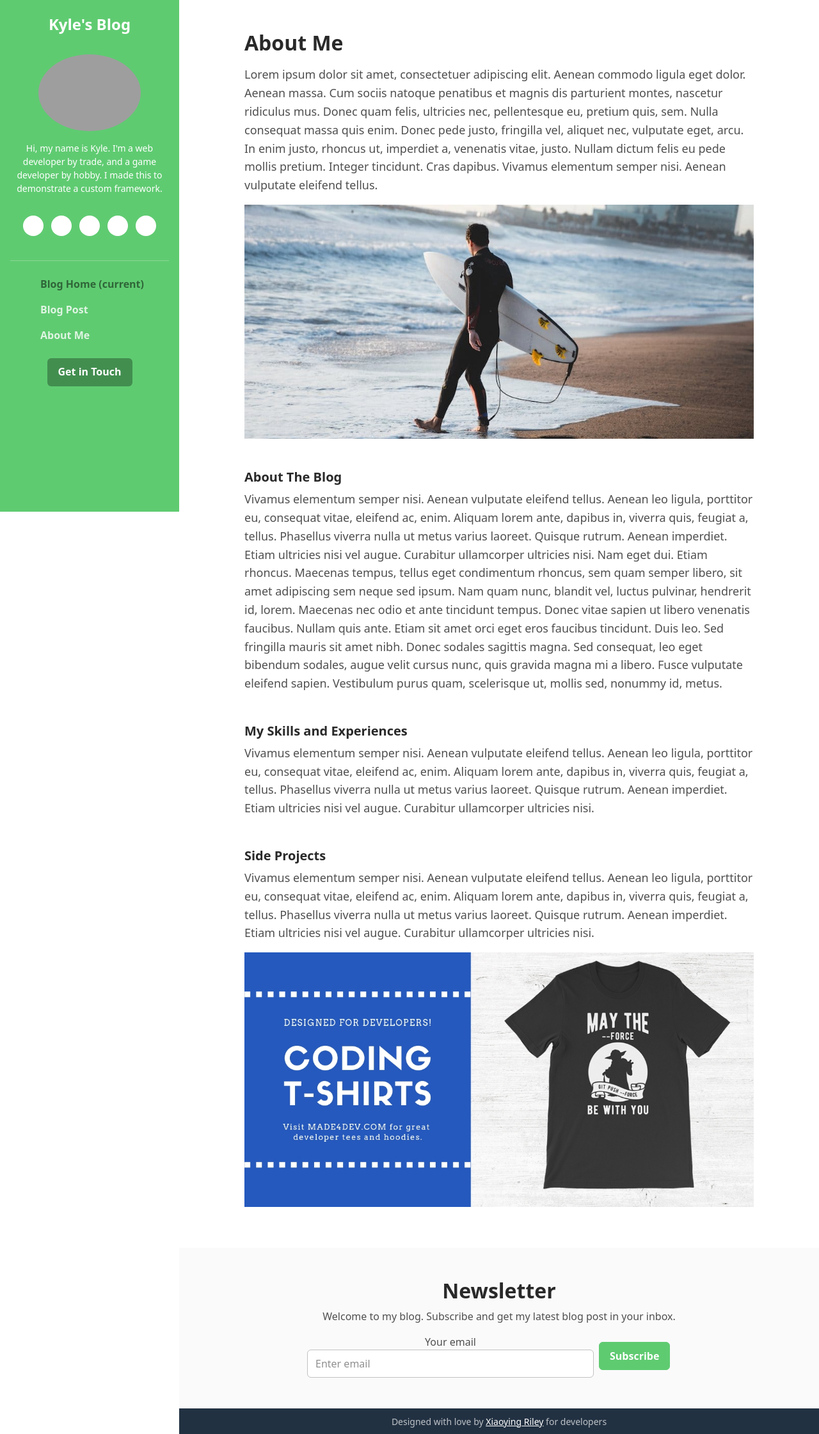
After one commit to RedactedProfile/Phlog, a PHP site: template src/Views/about.php in a window 1280 px wide. The commit adds this page. Shown: the whole page at 64% size. Run offline with PHP 8.4, Linux system fonts and the light colour scheme; the template is opened without the code that fills it, so the values that code supplies are empty; some libraries are stand-ins or nearby versions; grey boxes are pictures that could not be loaded.

Commit message:
+ Added about page

```diff
--- a/routing.php
+++ b/routing.php
@@ -8,6 +8,10 @@ $routes = [
     'post_view' => [
         'route' => '/post/:id',
         'controller' => '\Controllers\PostController::index'
+    ],
+    'about' => [
+        'route' => '/about',
+        'controller' => '\Controllers\HomeController::about'
     ]
 ];
 
--- a/src/Controllers/HomeController.php
+++ b/src/Controllers/HomeController.php
@@ -18,4 +18,8 @@ class HomeController extends BaseController
         ]);
     }
 
+    public function about()
+    {
+        return $this->render('about');
+    }
 }
--- a/src/Helpers/Filesystem.php
+++ /dev/null
@@ -1,3 +0,0 @@
-<?php
-
-namespace Helpers;
--- /dev/null
+++ b/src/Views/about.php
@@ -0,0 +1,39 @@
+<?php require_once __DIR__ . '/_header.php'; ?>
+
+<article class="about-section py-5">
+    <div class="container">
+        <h2 class="title mb-3">About Me</h2>
+
+        <p>Lorem ipsum dolor sit amet, consectetuer adipiscing elit. Aenean commodo ligula eget dolor. Aenean massa. Cum sociis natoque penatibus et magnis dis parturient montes, nascetur ridiculus mus. Donec quam felis, ultricies nec, pellentesque eu, pretium quis, sem. Nulla consequat massa quis enim. Donec pede justo, fringilla vel, aliquet nec, vulputate eget, arcu. In enim justo, rhoncus ut, imperdiet a, venenatis vitae, justo. Nullam dictum felis eu pede mollis pretium. Integer tincidunt. Cras dapibus. Vivamus elementum semper nisi. Aenean vulputate eleifend tellus. </p>
+        <figure><img class="img-fluid" src="assets/images/about-me.jpg" alt="image"></figure>
+        <h5 class="mt-5">About The Blog</h5>
+        <p>Vivamus elementum semper nisi. Aenean vulputate eleifend tellus. Aenean leo ligula, porttitor eu, consequat vitae, eleifend ac, enim. Aliquam lorem ante, dapibus in, viverra quis, feugiat a, tellus. Phasellus viverra nulla ut metus varius laoreet. Quisque rutrum. Aenean imperdiet. Etiam ultricies nisi vel augue. Curabitur ullamcorper ultricies nisi. Nam eget dui. Etiam rhoncus. Maecenas tempus, tellus eget condimentum rhoncus, sem quam semper libero, sit amet adipiscing sem neque sed ipsum. Nam quam nunc, blandit vel, luctus pulvinar, hendrerit id, lorem. Maecenas nec odio et ante tincidunt tempus. Donec vitae sapien ut libero venenatis faucibus. Nullam quis ante. Etiam sit amet orci eget eros faucibus tincidunt. Duis leo. Sed fringilla mauris sit amet nibh. Donec sodales sagittis magna. Sed consequat, leo eget bibendum sodales, augue velit cursus nunc, quis gravida magna mi a libero. Fusce vulputate eleifend sapien. Vestibulum purus quam, scelerisque ut, mollis sed, nonummy id, metus.</p>
+        <h5 class="mt-5">My Skills and Experiences</h5>
+        <p>Vivamus elementum semper nisi. Aenean vulputate eleifend tellus. Aenean leo ligula, porttitor eu, consequat vitae, eleifend ac, enim. Aliquam lorem ante, dapibus in, viverra quis, feugiat a, tellus. Phasellus viverra nulla ut metus varius laoreet. Quisque rutrum. Aenean imperdiet. Etiam ultricies nisi vel augue. Curabitur ullamcorper ultricies nisi.</p>
+        <h5 class="mt-5">Side Projects</h5>
+        <p>Vivamus elementum semper nisi. Aenean vulputate eleifend tellus. Aenean leo ligula, porttitor eu, consequat vitae, eleifend ac, enim. Aliquam lorem ante, dapibus in, viverra quis, feugiat a, tellus. Phasellus viverra nulla ut metus varius laoreet. Quisque rutrum. Aenean imperdiet. Etiam ultricies nisi vel augue. Curabitur ullamcorper ultricies nisi.</p>
+
+        <figure><a href="https://made4dev.com"><img class="img-fluid" src="assets/images/promo-banner.jpg" alt="image"></a></figure>
+    </div>
+</article><!--//about-section-->
+
+<section class="cta-section theme-bg-light py-5">
+    <div class="container text-center">
+        <h2 class="heading">Newsletter</h2>
+        <div class="intro">Welcome to my blog. Subscribe and get my latest blog post in your inbox.</div>
+        <div class="single-form-max-width pt-3 mx-auto">
+            <form class="signup-form row g-2 g-lg-2 align-items-center">
+                <div class="col-12 col-md-9">
+                    <label class="sr-only" for="semail">Your email</label>
+                    <input type="email" id="semail" name="semail1" class="form-control me-md-1 semail" placeholder="Enter email">
+                </div>
+                <div class="col-12 col-md-2">
+                    <button type="submit" class="btn btn-primary">Subscribe</button>
+                </div>
+            </form><!--//signup-form-->
+        </div><!--//single-form-max-width-->
+    </div><!--//container-->
+</section>
+
+
+<?php require_once __DIR__ . '/_footer.php'; ?>
```
